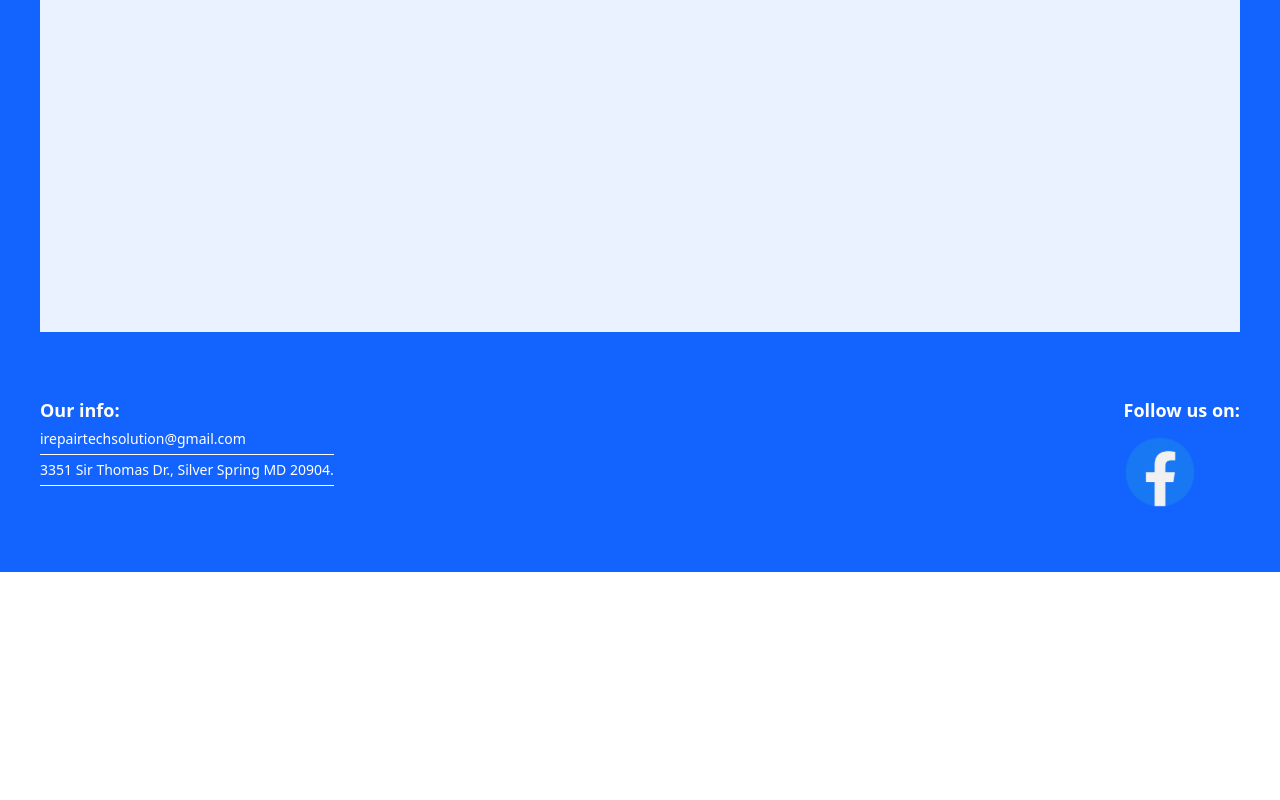
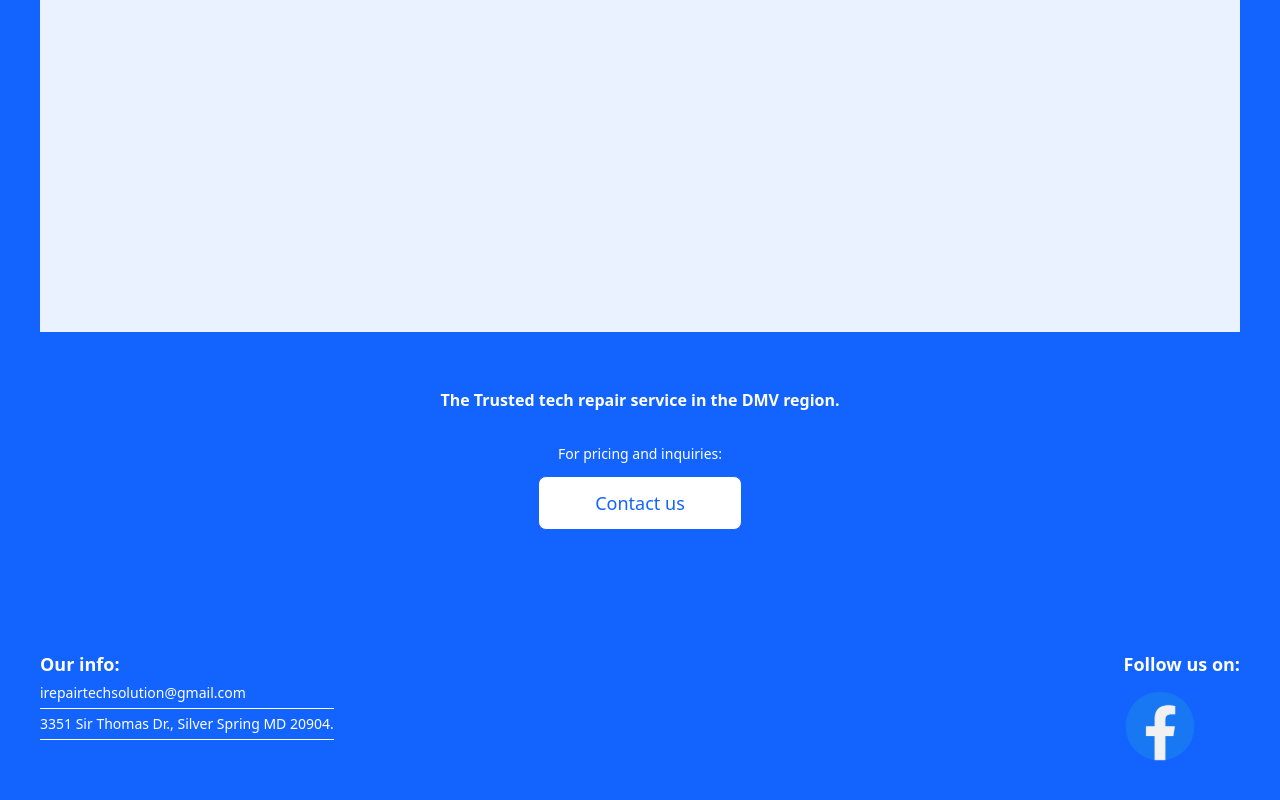
Before and after one commit to Perebonilado/i-repair, a Next.js app: page / in a window 1280 px wide. Shown: the part 3081-3881 px from the top of the page. Before the commit the page ends 3653 px from the top, so only its background shows below. Built offline with nearby package versions, Linux system fonts and the light colour scheme.

Commit message:
our customers

```diff
--- a/src/@modules/home/OurCustomers/index.tsx
+++ b/src/@modules/home/OurCustomers/index.tsx
@@ -1,3 +1,4 @@
+import Button from "@/@ui/Button";
 import Container from "@/@ui/Container";
 import React, { FC } from "react";
 
@@ -7,7 +8,15 @@ const OurCustomers: FC = () => {
       <Container>
         <div className="bg-[#EAF1FF] min-h-screen py-14 text-center">
           <h3 className="text-3xl font-bold">Our Customers</h3>
-          <p className="text-base font-semibold mt-4">See what our customers have to say about our service.</p>
+          <p className="text-base font-semibold mt-4">
+            See what our customers have to say about our service.
+          </p>
+        </div>
+
+        <div className="flex flex-col items-center text-center text-white py-14">
+          <p className="font-semibold">The Trusted tech repair service in the DMV region.</p>
+          <p className="text-sm mt-8 mb-3">For pricing and inquiries:</p>
+          <Button title="Contact us" variant="secondary" size="large"  className="!px-14"/>
         </div>
       </Container>
     </section>
```
